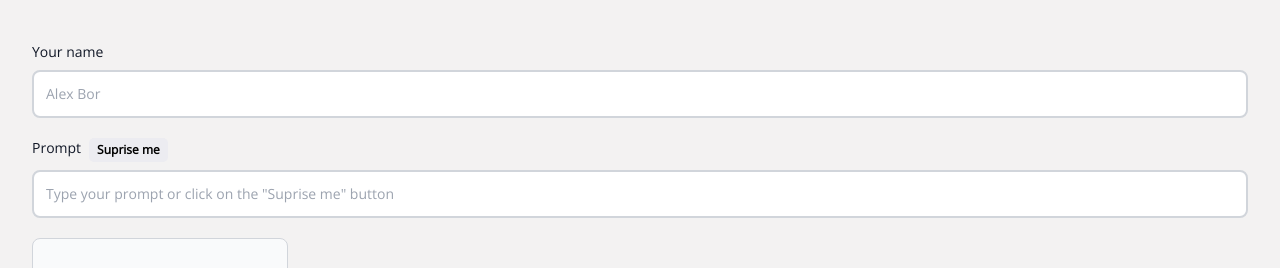
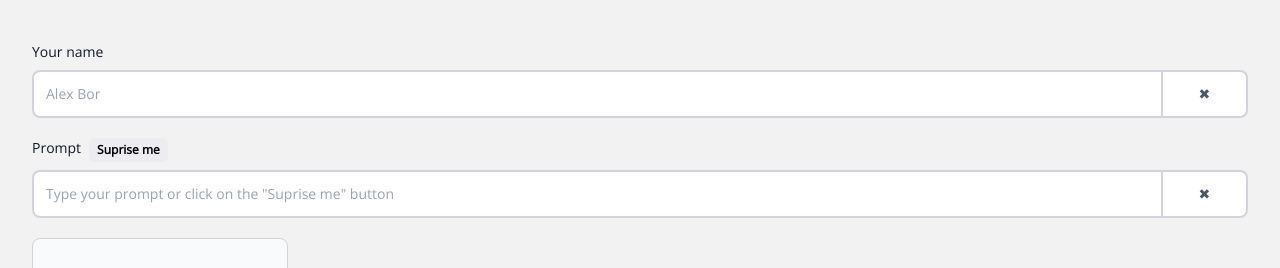
Before and after one commit to AlexanderBorisovVrn/img-gen-ai, a React (Vite) app: page /create-post in a window 1280 px wide. Shown: the part 180-448 px from the top of the page. Built offline with nearby package versions, Linux system fonts and the light colour scheme.

Commit message:
feat:add clear form field button

```diff
--- a/src/components/FormField.tsx
+++ b/src/components/FormField.tsx
@@ -1,5 +1,5 @@
-import React, { FC } from "react";
-import {GrClose} from 'react-icons/gr'
+import React, { FC, MouseEventHandler } from "react";
+import { GrClose } from "react-icons/gr";
 
 interface IFormField {
   labelName: string;
@@ -11,6 +11,7 @@ interface IFormField {
   handelSupriseMe?: () => void;
   handleChange: (e: { target: HTMLInputElement }) => void;
   validate?: any;
+  handleClear: (event: React.MouseEvent<HTMLElement>)  => void
 }
 
 export const FormField: FC<IFormField> = ({
@@ -21,6 +22,7 @@ export const FormField: FC<IFormField> = ({
   placeholder,
   handleChange,
   handelSupriseMe,
+  handleClear,
   isSupriseMe,
   validate,
 }) => {
@@ -43,18 +45,27 @@ export const FormField: FC<IFormField> = ({
           </button>
         )}
       </div>
-      <div className="flex relative">
+      <div className="flex">
         <input
           {...validate}
           type={type}
+          autocomplete="off"
           id={name}
           name={name}
           placeholder={placeholder}
           value={value}
           onChange={handleChange}
-          className="bh-gray-50  border-2 border-gray-300 text-gray-900 text-sm rounded-lg focus:ring-[#4649ff] focus:border-[#4649ff] outline-none block w-full p-3"
+          className="bh-gray-50  border-2 border-gray-300  text-gray-900 text-sm rounded-l-lg focus:ring-[#4649ff] focus:border-[#4649ff] outline-none block  md:w-[93%] w-[90%] p-3"
         />
-
+        <button
+          name={name}
+          type="button"
+          title="Clear"
+          onClick={handleClear}
+          className="bg-white hover:bg-[#eceaea] border-2 border-gray-300 border-l-0 rounded-r-lg flex flex-grow items-center justify-center text-gray-600 sm:text-sm text-xs"
+        >
+          &#10006;
+        </button>
       </div>
     </div>
   );
--- a/src/pages/CreatePost.tsx
+++ b/src/pages/CreatePost.tsx
@@ -39,7 +39,10 @@ const CreatePost: FC<{}> = () => {
     setForm({ ...form, prompt: randomPrompt });
     errors.prompt = undefined;
   };
-
+  const handleClear = (event: React.MouseEvent<HTMLElement>) =>{
+    const target = event.target as HTMLButtonElement;
+    setForm({...form,[target.name]:''})
+  }
   const validateName = {
     ...register("name", { required: true, maxLength: 100, minLength: 1 }),
   };
@@ -95,6 +98,7 @@ const CreatePost: FC<{}> = () => {
             placeholder="Alex Bor"
             value={form.name}
             validate={validateName}
+            handleClear={handleClear}
             handleChange={handleChange}
           />
           {errors.name && (
@@ -108,10 +112,10 @@ const CreatePost: FC<{}> = () => {
             value={form.prompt}
             handleChange={handleChange}
             isSupriseMe
+            handleClear={handleClear}
             handelSupriseMe={handleSupriseMe}
             validate={validatePrompt}
           />
-
           {errors.prompt && (
             <div className="text-red-500 text-sm">Prompt required</div>
           )}
```
